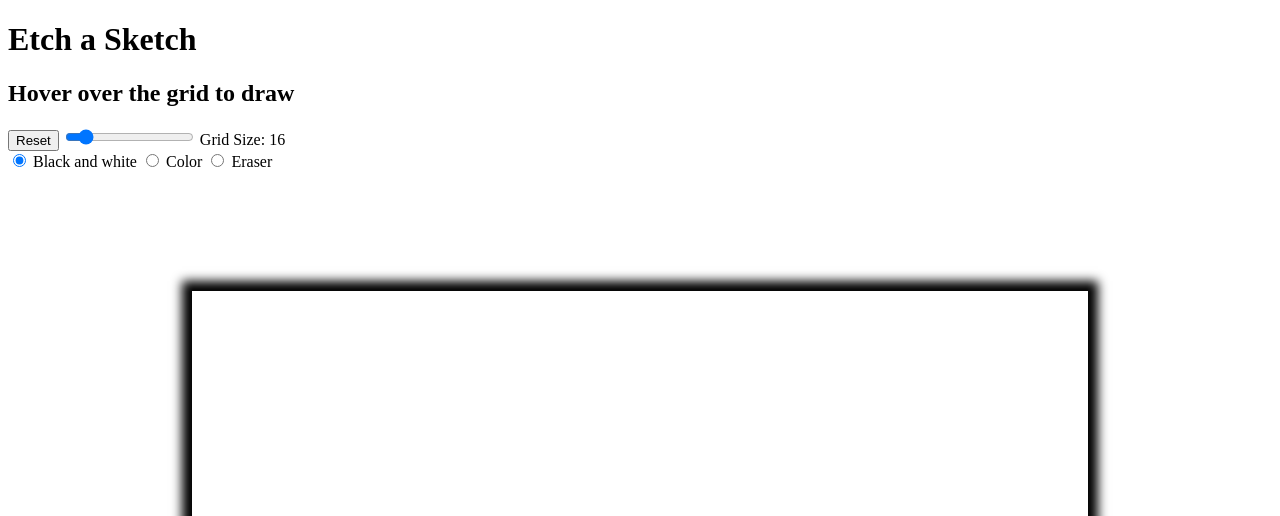
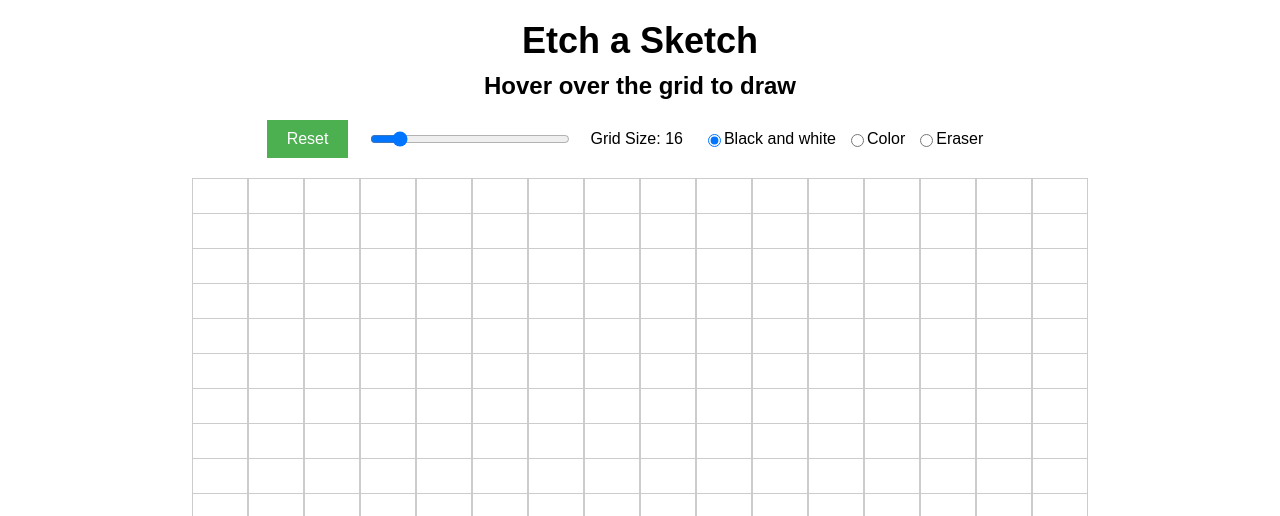
Before and after one commit to Cazpar/Project-Etch-a-Sketch, a plain HTML site: page index.html in a window 1280 px wide. Shown: the top 516 px of the page. Drawn offline with Linux system fonts and the light colour scheme.

Commit message:
style: :lipstick: Update styling and remove some whitespace

```diff
--- a/Grid.js
+++ b/Grid.js
@@ -7,6 +7,21 @@ class Grid {
         this.gridWidth = this.container.clientWidth;
         this.gridHeight = this.container.clientHeight;
         this.cellColor = 'black';
+    }
+
+    // update grid
+    updateGridSize(size) {
+        this.size = size;
+        this.clearGrid();
+        this.createGrid();
+    }
+
+    // clear grid
+    clearGrid() {
+        const gameGrid = document.querySelector('.game-grid');
+        while (gameGrid.firstChild) {
+            gameGrid.removeChild(gameGrid.firstChild);
+        }
     }
 
     // construct grid based on size into div.game-grid
@@ -35,21 +50,6 @@ class Grid {
         this.hoverCell();
     }
 
-    // clear grid
-    clearGrid() {
-        const gameGrid = document.querySelector('.game-grid');
-        while (gameGrid.firstChild) {
-            gameGrid.removeChild(gameGrid.firstChild);
-        }
-    }
-
-    // update grid
-    updateGridSize(size) {
-        this.size = size;
-        this.clearGrid();
-        this.createGrid();
-    }
-
     //callable function to change color on hover
     hoverCell() {
         const cells = document.querySelectorAll('.cell');
@@ -60,6 +60,7 @@ class Grid {
         });
     }
 
+    //getter and setter for cellColor
     setCellColor(color) {
         this.cellColor = color;
     }
--- a/index.js
+++ b/index.js
@@ -7,7 +7,6 @@ myGrid.createGrid();
 
 const label = document.querySelector('.game-size-label');
 label.textContent = `Grid Size: ${myGrid.size}`;
-
 
 // clear grid
 const clearButton = document.querySelector('.reset-button');
@@ -25,8 +24,6 @@ slider.addEventListener('change', () => {
     // update label
     label.textContent = `Grid Size: ${myGrid.size}`;
 });
-
-
 
 //show colorpicker if #brush2 is selected
 const brush2 = document.querySelector('#brush2');
--- a/style.css
+++ b/style.css
@@ -1,5 +1,74 @@
-.cell {
+/* Set default font and background color */
+body {
+    font-family: Arial, sans-serif;
+}
+
+/* Style the header */
+header {
+    text-align: center;
+    margin: 20px 0;
+}
+
+h1 {
+    font-size: 36px;
+    margin: 0;
+}
+
+h2 {
+    font-size: 24px;
+    margin: 10px 0;
+}
+
+/* Style the button container */
+.button-container {
+    display: flex;
+    justify-content: center;
+    align-items: center;
+    margin-bottom: 20px;
+}
+
+.reset-button {
+    background-color: #4CAF50;
+    color: white;
+    border: none;
+    padding: 10px 20px;
+    text-align: center;
+    text-decoration: none;
     display: inline-block;
+    font-size: 16px;
+    margin-right: 20px;
+    cursor: pointer;
+}
+
+.slider {
+    width: 200px;
+    margin-right: 20px;
+}
+
+.game-size-label {
+    margin-right: 20px;
+}
+
+.brush-selector {
+    display: flex;
+    align-items: center;
+    margin-right: 20px;
+}
+
+.brush-selector label {
+    margin-right: 10px;
+}
+
+.color-picker {
+    display: none;
+    margin-right: 20px;
+}
+
+/* Style the game grid */
+.game-grid {
+    width: 70vw;
+    height: 70vh;
+    margin: 0 auto;
 }
 
 .row {
@@ -8,20 +77,22 @@
     width: 100%;
 }
 
-.game-grid {
-    width: 70dvw;
-    height: 70dvh;
-
-    box-shadow: 0 0 10px 10px #000000;
+.cell {
+    display: inline-block;
+    background-color: white;
+    border: 1px solid #ccc;
 }
 
-.game-container {
-    display: flex;
-    justify-content: center;
-    align-items: center;
-    height: 100vh;
+/* Style the color picker */
+.color-picker label {
+    display: block;
+    margin-bottom: 10px;
 }
 
-.color-picker {
-    display: none;
+.color-picker input[type="color"] {
+    width: 100%;
+    height: 40px;
+    border: none;
+    padding: 0;
+    margin: 0;
 }
```
